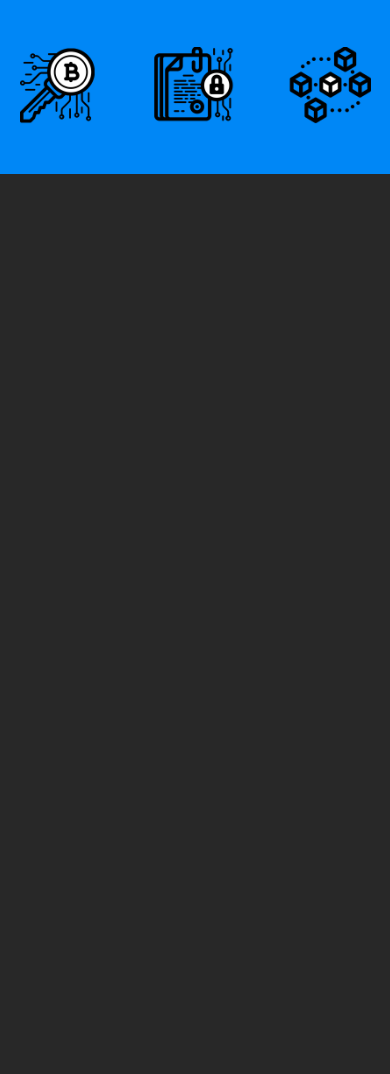
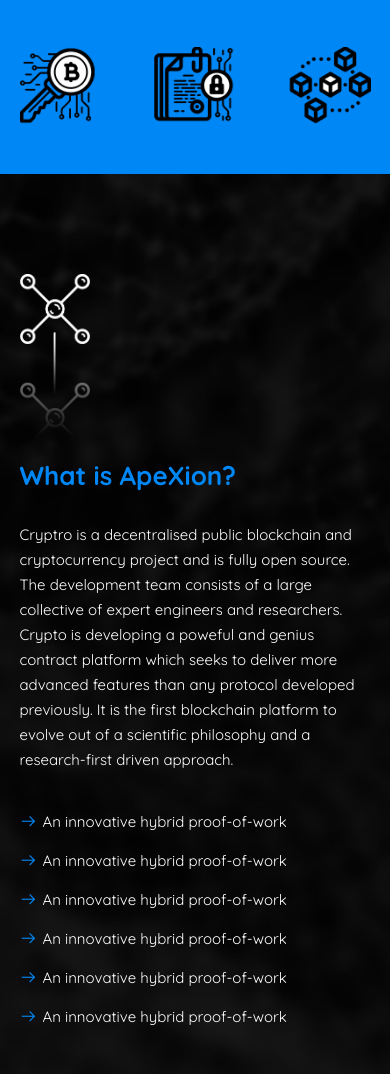
Before and after one commit to Nageshwar-stp/ApeXionSolutions-HTML, a plain HTML site: page index.html in a window 390 px wide. Shown: the part 864-1938 px from the top of the page. Before the commit the page ends 1038 px from the top, so only its background shows below. Drawn offline with nearby package versions, Linux system fonts and the light colour scheme.

Commit message:
added: about-strip

```diff
--- a/assets/css/master.css
+++ b/assets/css/master.css
@@ -0,0 +1,85 @@
+.about {
+    width: 100%;
+    padding: 100px 0px;
+    background: url(../images/about-bg.jpg);
+    background-position: top;
+    background-size: cover;
+    background-repeat: no-repeat;
+}
+.about-wrapper {
+    width: 80%;
+    margin: auto;
+    display: flex;
+    align-items: flex-start;
+    justify-content: space-between;
+    gap: 100px;
+}
+.about-image {
+    width: 20%;
+}
+.about-head {
+    font-size: 30px;
+    margin-bottom: 30px;
+    color: var(--accent);
+}
+.about-text {
+    font-size: 17px;
+    line-height: 25px;
+    margin-bottom: 40px;
+}
+.about-bullet-wrap {
+    display: flex;
+    align-items: flex-start;
+    justify-content: flex-start;
+    gap: 100px;
+    width: 100%;
+}
+.about-bullet-column {
+    display: flex;
+    flex-direction: column;
+    align-items: flex-start;
+    justify-content: flex-start;
+    gap: 20px;
+}
+.about-bullet-column p {
+    display: flex;
+    align-items: center;
+    justify-content: flex-start;
+    gap: 5px;
+    font-size: 17px;
+}
+.about-bullet-column p i {
+    color: var(--accent);
+    font-size: 20px;
+}
+
+@media (max-width: 800px) {
+    .about-wrapper {
+        flex-direction: column;
+        gap: 20px;
+        width: 90%;
+    }
+    .about-head {
+        font-size: 26px;
+    }
+    .about-text {
+        font-size: 15px;
+    }
+    .about-bullet-wrap {
+        gap: 30px;
+    }
+    .about-bullet-column p {
+        font-size: 15px;
+    }
+    .about-bullet-column p i {
+        font-size: 18px;
+    }
+}
+
+@media (max-width: 600px) {
+    .about-wrapper
+    .about-bullet-wrap {
+        flex-direction: column;
+        gap: 20px;
+    }
+}
--- a/index.html
+++ b/index.html
@@ -9,6 +9,7 @@
     <link rel="stylesheet" href="./assets/css/global.css">
     <link rel="stylesheet" href="./assets/css/navbar.css">
     <link rel="stylesheet" href="./assets/css/cover.css">
+    <link rel="stylesheet" href="./assets/css/master.css">
     <title>Ape Xion Solutions</title>
 </head>
 
@@ -66,6 +67,34 @@
         </div>
     </section>
 
+    <section class="about">
+        <div class="about-wrapper">
+            <img src="./assets/images/about-image-1.png" alt="aboutImage" class="about-image">
+            <div class="about-text-side">
+                <h2 class="about-head">What is ApeXion?</h2>
+                <p class="about-text">
+                    Cryptro is a decentralised public blockchain and cryptocurrency project and is fully open source.
+                    The development team consists of a large collective of expert engineers and researchers. Crypto is
+                    developing a poweful and genius contract platform which seeks to deliver more advanced features than
+                    any protocol developed previously. It is the first blockchain platform to evolve out of a scientific
+                    philosophy and a research-first driven approach.
+                </p>
+                <div class="about-bullet-wrap">
+                    <div class="about-bullet-column">
+                        <p><i class="las la-arrow-right"></i>An innovative hybrid proof-of-work</p>
+                        <p><i class="las la-arrow-right"></i>An innovative hybrid proof-of-work</p>
+                        <p><i class="las la-arrow-right"></i>An innovative hybrid proof-of-work</p>
+                    </div>
+                    <div class="about-bullet-column">
+                        <p><i class="las la-arrow-right"></i>An innovative hybrid proof-of-work</p>
+                        <p><i class="las la-arrow-right"></i>An innovative hybrid proof-of-work</p>
+                        <p><i class="las la-arrow-right"></i>An innovative hybrid proof-of-work</p>
+                    </div>
+                </div>
+            </div>
+        </div>
+    </section>
+
     <script src="./assets/javascript/master.js"></script>
 </body>
 
```
Also changed, not shown: assets/images/about-bg.jpg (added), assets/images/about-image-1.png (added).
